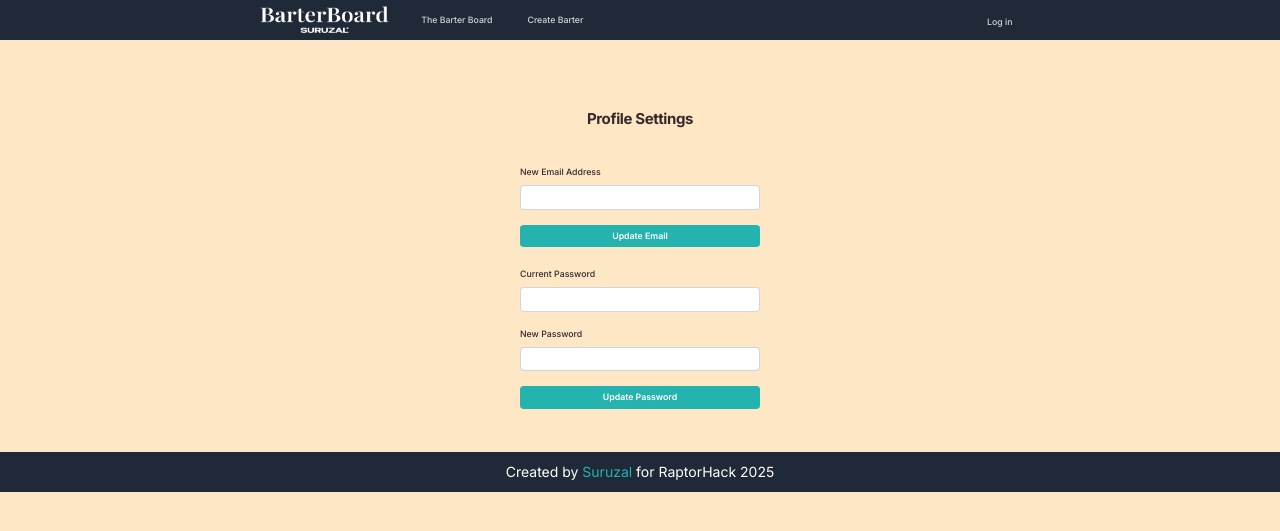
After one commit to Suruzal/raptorhack-2025, a Flask app: template forum/templates/profile.html in a window 1280 px wide. The commit adds this page. Shown: the top 531 px of the page. Run offline with Flask 2, Linux system fonts and the light colour scheme; the template is opened without the code that fills it, so the values that code supplies are empty; some libraries are stand-ins or nearby versions.

Commit message:
Correct footer and add profile settings page.

```diff
--- a/forum/static/style.css
+++ b/forum/static/style.css
@@ -5,7 +5,6 @@
     margin-left: auto;
     margin-right: auto;
     margin-top: 0; /* Changed from 1% to 0 */
-    margin-bottom: 4rem; /* Add space for fixed footer */
     width: 80%;
     padding-left: 3%;
     padding-right: 3%;
--- a/forum/templates/layout.html
+++ b/forum/templates/layout.html
@@ -9,7 +9,7 @@
 <body>
 <!-- Remove .page wrapper from header so header can be full width -->
 	{% include 'header.html' %}
-<div class="page" style="margin-top:0;">
+<div class="page" style="margin-top:1%;">
     {% if errors %}
     <div class="errors">
     {% for error in errors %}
@@ -23,8 +23,8 @@
         {% block body %}{% endblock %}
     </div>
 </div>
-<footer class="bg-gray-800 text-white py-4 text-center fixed bottom-0 w-full">
-    <p>Copyright <a href="https://github.com/Suruzal" class="text-[#24b3af] hover:underline" target="_blank" rel="noopener noreferrer">Suruzal</a> 2025</p>
+<footer class="bg-gray-800 text-white h-16 flex items-center justify-center font-['Inter'] w-full text-center mt-[1%]">
+    <p class="w-full" style="padding-top: 0px; margin-bottom: 0px;">Created by <a href="https://github.com/Suruzal" class="text-[#24b3af] hover:underline" target="_blank" rel="noopener noreferrer">Suruzal</a> for RaptorHack 2025</p>
 </footer>
 </body>
 </html>
--- /dev/null
+++ b/forum/templates/profile.html
@@ -0,0 +1,61 @@
+{% extends 'layout.html' %}
+{% block body %}
+
+<div class="flex min-h-full flex-col justify-center px-6 py-12 lg:px-8">
+    <div class="sm:mx-auto sm:w-full sm:max-w-sm">
+        <h2 class="mt-10 text-center text-2xl/9 font-bold tracking-tight text-gray-900">Profile Settings</h2>
+    </div>
+
+    {% if errors %}
+    <div class="mt-4 sm:mx-auto sm:w-full sm:max-w-sm">
+        {% for error in errors %}
+        <div class="text-red-500 text-sm text-center">{{ error }}</div>
+        {% endfor %}
+    </div>
+    {% endif %}
+
+    <div class="mt-10 sm:mx-auto sm:w-full sm:max-w-sm">
+        <!-- Change Email Form -->
+        <form class="space-y-6 mb-8" action="/update_email" method="POST">
+            <div>
+                <label for="new-email" class="block text-sm/6 font-medium text-gray-900">New Email Address</label>
+                <div class="mt-2">
+                    <input type="email" name="new_email" id="new-email" required
+                        class="block w-full rounded-md bg-white px-3 py-1.5 text-base text-gray-900 outline-1 -outline-offset-1 outline-gray-300 placeholder:text-gray-400 focus:outline-2 focus:-outline-offset-2 focus:outline-[#24b3af] sm:text-sm/6">
+                </div>
+            </div>
+            <div>
+                <button type="submit"
+                    class="flex w-full justify-center rounded-md bg-[#24b3af] px-3 py-1.5 text-sm/6 font-semibold text-white hover:bg-[#1e9691]">
+                    Update Email
+                </button>
+            </div>
+        </form>
+
+        <!-- Change Password Form -->
+        <form class="space-y-6" action="/update_password" method="POST">
+            <div>
+                <label for="current-password" class="block text-sm/6 font-medium text-gray-900">Current Password</label>
+                <div class="mt-2">
+                    <input type="password" name="current_password" id="current-password" required
+                        class="block w-full rounded-md bg-white px-3 py-1.5 text-base text-gray-900 outline-1 -outline-offset-1 outline-gray-300 placeholder:text-gray-400 focus:outline-2 focus:-outline-offset-2 focus:outline-[#24b3af] sm:text-sm/6">
+                </div>
+            </div>
+            <div>
+                <label for="new-password" class="block text-sm/6 font-medium text-gray-900">New Password</label>
+                <div class="mt-2">
+                    <input type="password" name="new_password" id="new-password" required
+                        class="block w-full rounded-md bg-white px-3 py-1.5 text-base text-gray-900 outline-1 -outline-offset-1 outline-gray-300 placeholder:text-gray-400 focus:outline-2 focus:-outline-offset-2 focus:outline-[#24b3af] sm:text-sm/6">
+                </div>
+            </div>
+            <div>
+                <button type="submit"
+                    class="flex w-full justify-center rounded-md bg-[#24b3af] px-3 py-1.5 text-sm/6 font-semibold text-white hover:bg-[#1e9691]">
+                    Update Password
+                </button>
+            </div>
+        </form>
+    </div>
+</div>
+
+{% endblock %}
```
Also changed, not shown: forum/forum.py (+42 -0 lines), forum/templates/landing.html (+15 -4 lines), forum/static/images/HomePageSS.png (added), forum/templates/transfer.html (added), instance/forum.db, 1 other file. Lines whose indentation alone changed are shown as unchanged.
